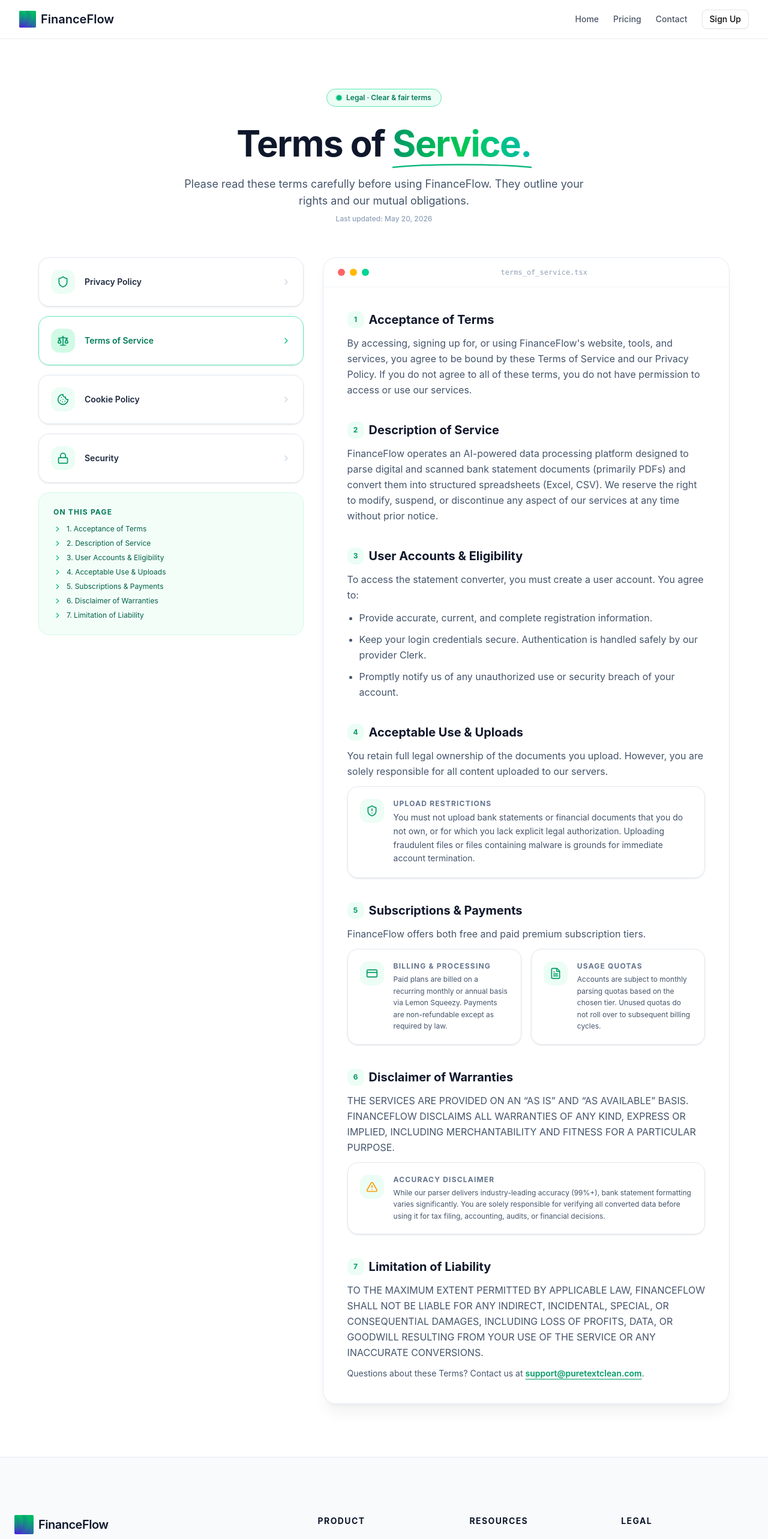
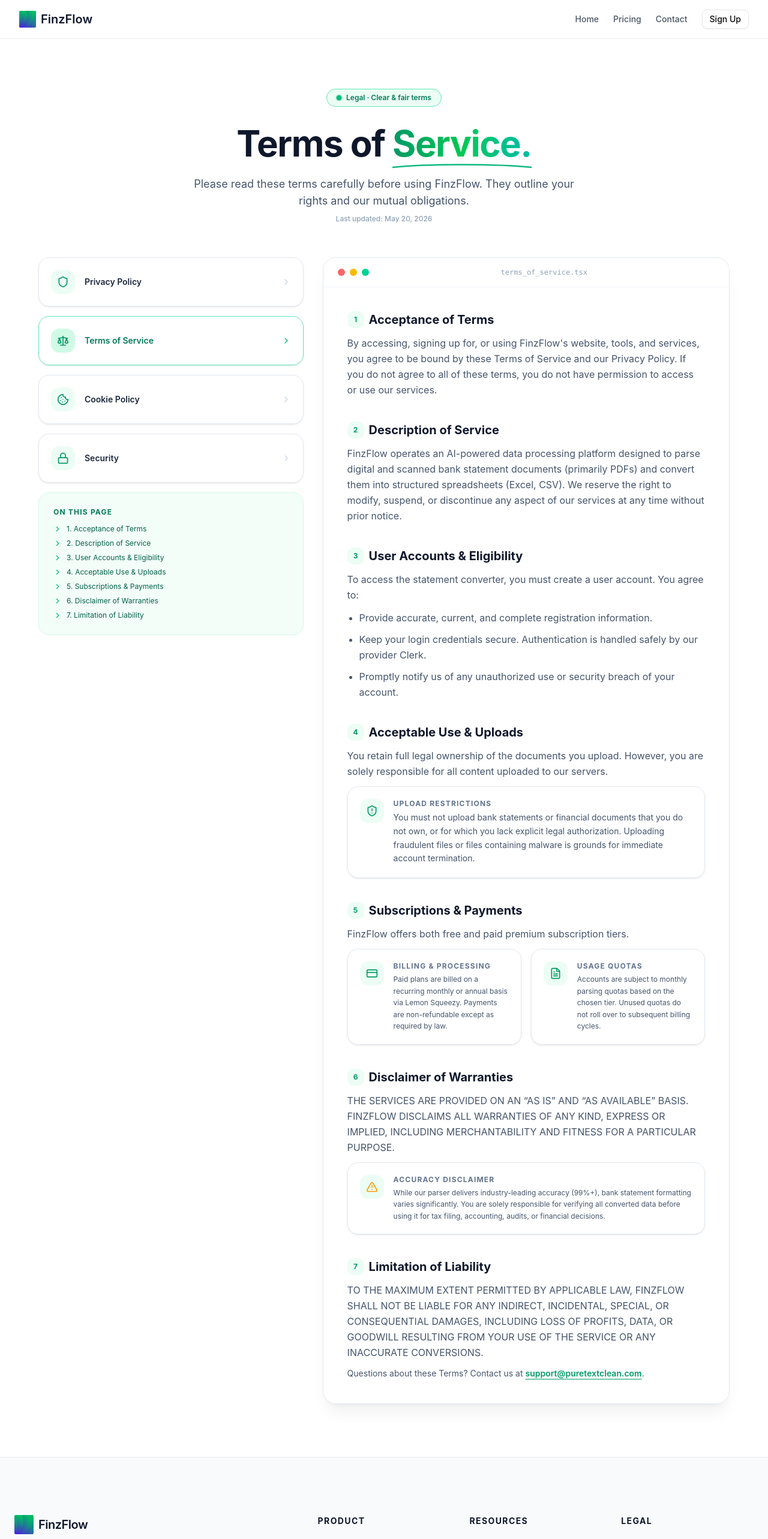
Before and after one commit to kavithra1000/FinanceFlow, a Next.js app: page /terms in a window 1280 px wide. Shown: the top 2566 px of the page at 60% size. Built offline with nearby package versions, Linux system fonts and the light colour scheme.

Commit message:
feat: implement core UI components and static pages for landing, pricing, and compliance documentation

```diff
--- a/src/app/contact/page.tsx
+++ b/src/app/contact/page.tsx
@@ -4,9 +4,9 @@
 import type { Metadata } from 'next'
 
 export const metadata: Metadata = {
-  title: 'Contact Us – FinanceFlow',
+  title: 'Contact Us – FinzFlow',
   description:
-    'Get in touch with the FinanceFlow team. We reply within 24 hours. Reach us at support@puretextclean.com.',
+    'Get in touch with the FinzFlow team. We reply within 24 hours. Reach us at support@puretextclean.com.',
 }
 
 const ContactPage = () => {
--- a/src/app/cookies/page.tsx
+++ b/src/app/cookies/page.tsx
@@ -4,8 +4,8 @@
 import { Cookie, Settings, ShieldAlert } from 'lucide-react'
 
 export const metadata: Metadata = {
-  title: 'Cookie Policy | FinanceFlow',
-  description: 'Understand how and why FinanceFlow uses cookies and tracking technologies on our website.',
+  title: 'Cookie Policy | FinzFlow',
+  description: 'Understand how and why FinzFlow uses cookies and tracking technologies on our website.',
 }
 
 export default function CookiesPage() {
@@ -46,7 +46,7 @@
           How We Use Cookies
         </h2>
         <p>
-          FinanceFlow uses cookies to recognize you when you sign in, protect your account against
+          FinzFlow uses cookies to recognize you when you sign in, protect your account against
           unauthorized access, remember your user settings, and analyze platform traffic to fix bugs
           and improve performance.
         </p>
--- a/src/app/layout.tsx
+++ b/src/app/layout.tsx
@@ -3,7 +3,7 @@
 import { ClerkProvider } from "@clerk/nextjs";
 
 export const metadata : Metadata = {
-  title: "Bank Statement to Excel Converter | FinanceFlow",
+  title: "Bank Statement to Excel Converter | FinzFlow",
   description:
     "Convert PDF bank statements into clean Excel or CSV files instantly. Supports multiple banks. Secure and fast.",
 };
--- a/src/app/privacy/page.tsx
+++ b/src/app/privacy/page.tsx
@@ -4,8 +4,8 @@
 import { EyeOff, Database, Trash2, Users } from 'lucide-react'
 
 export const metadata: Metadata = {
-  title: 'Privacy Policy | FinanceFlow',
-  description: 'Learn how FinanceFlow collects, processes, and protects your financial data and bank statement PDFs.',
+  title: 'Privacy Policy | FinzFlow',
+  description: 'Learn how FinzFlow collects, processes, and protects your financial data and bank statement PDFs.',
 }
 
 export default function PrivacyPage() {
@@ -35,7 +35,7 @@
           Introduction
         </h2>
         <p>
-          Welcome to <strong className="text-slate-800">FinanceFlow</strong>. We operate an AI-powered bank statement
+          Welcome to <strong className="text-slate-800">FinzFlow</strong>. We operate an AI-powered bank statement
           converter platform. We are committed to protecting your personal and financial information.
           This Privacy Policy explains how we collect, process, secure, and automatically delete your
           bank statements and other information when you use our service.
@@ -43,7 +43,7 @@
         <div className="flex items-start gap-3 p-4 rounded-2xl border border-emerald-100 bg-emerald-50/60 text-emerald-800 text-sm">
           <EyeOff className="w-5 h-5 text-emerald-600 shrink-0 mt-0.5" />
           <p>
-            <strong>Privacy First:</strong> FinanceFlow is built with privacy-first principles. We do not
+            <strong>Privacy First:</strong> FinzFlow is built with privacy-first principles. We do not
             sell your transactions or financial data to third-party brokers, advertisers, or aggregators.
           </p>
         </div>
--- a/src/app/terms/page.tsx
+++ b/src/app/terms/page.tsx
@@ -4,8 +4,8 @@
 import { FileText, CreditCard, ShieldAlert, AlertTriangle } from 'lucide-react'
 
 export const metadata: Metadata = {
-  title: 'Terms of Service | FinanceFlow',
-  description: 'Understand the terms, guidelines, and rules for using the FinanceFlow bank statement converter platform.',
+  title: 'Terms of Service | FinzFlow',
+  description: 'Understand the terms, guidelines, and rules for using the FinzFlow bank statement converter platform.',
 }
 
 export default function TermsPage() {
@@ -24,7 +24,7 @@
       title="Terms of"
       highlight="Service."
       badge="Legal · Clear & fair terms"
-      description="Please read these terms carefully before using FinanceFlow. They outline your rights and our mutual obligations."
+      description="Please read these terms carefully before using FinzFlow. They outline your rights and our mutual obligations."
       lastUpdated="May 20, 2026"
       fileLabel="terms_of_service.tsx"
       toc={toc}
@@ -36,7 +36,7 @@
           Acceptance of Terms
         </h2>
         <p>
-          By accessing, signing up for, or using FinanceFlow&apos;s website, tools, and services, you agree
+          By accessing, signing up for, or using FinzFlow&apos;s website, tools, and services, you agree
           to be bound by these Terms of Service and our Privacy Policy. If you do not agree to all of these
           terms, you do not have permission to access or use our services.
         </p>
@@ -49,7 +49,7 @@
           Description of Service
         </h2>
         <p>
-          FinanceFlow operates an AI-powered data processing platform designed to parse digital and scanned
+          FinzFlow operates an AI-powered data processing platform designed to parse digital and scanned
           bank statement documents (primarily PDFs) and convert them into structured spreadsheets (Excel, CSV).
           We reserve the right to modify, suspend, or discontinue any aspect of our services at any time
           without prior notice.
@@ -103,7 +103,7 @@
           <span className="inline-flex items-center justify-center w-7 h-7 rounded-lg bg-emerald-50 text-emerald-600 text-xs font-bold shrink-0">5</span>
           Subscriptions &amp; Payments
         </h2>
-        <p>FinanceFlow offers both free and paid premium subscription tiers.</p>
+        <p>FinzFlow offers both free and paid premium subscription tiers.</p>
         <div className="grid grid-cols-1 sm:grid-cols-2 gap-4">
           {[
             {
@@ -140,7 +140,7 @@
         </h2>
         <p>
           THE SERVICES ARE PROVIDED ON AN &ldquo;AS IS&rdquo; AND &ldquo;AS AVAILABLE&rdquo; BASIS.
-          FINANCEFLOW DISCLAIMS ALL WARRANTIES OF ANY KIND, EXPRESS OR IMPLIED, INCLUDING MERCHANTABILITY
+          FINZFLOW DISCLAIMS ALL WARRANTIES OF ANY KIND, EXPRESS OR IMPLIED, INCLUDING MERCHANTABILITY
           AND FITNESS FOR A PARTICULAR PURPOSE.
         </p>
         <div className="group rounded-2xl border border-slate-200 bg-white/80 backdrop-blur-sm shadow-sm p-5">
@@ -167,7 +167,7 @@
           Limitation of Liability
         </h2>
         <p>
-          TO THE MAXIMUM EXTENT PERMITTED BY APPLICABLE LAW, FINANCEFLOW SHALL NOT BE LIABLE FOR ANY
+          TO THE MAXIMUM EXTENT PERMITTED BY APPLICABLE LAW, FINZFLOW SHALL NOT BE LIABLE FOR ANY
           INDIRECT, INCIDENTAL, SPECIAL, OR CONSEQUENTIAL DAMAGES, INCLUDING LOSS OF PROFITS, DATA, OR
           GOODWILL RESULTING FROM YOUR USE OF THE SERVICE OR ANY INACCURATE CONVERSIONS.
         </p>
--- a/src/components/doc/Header.tsx
+++ b/src/components/doc/Header.tsx
@@ -42,7 +42,7 @@
           <Link href="/" className="flex items-center gap-2 shrink-0">
             <Image alt="logo" src="/logo.png" width={28} height={28} />
             <span className="text-lg font-extrabold text-slate-900 sm:text-xl">
-              FinanceFlow
+              FinzFlow
             </span>
           </Link>
 
--- a/src/components/landing/Benefits.tsx
+++ b/src/components/landing/Benefits.tsx
@@ -13,11 +13,11 @@
             </span>
 
             <h2 className="mt-4 text-3xl sm:text-4xl font-semibold text-slate-900">
-              Why choose FinanceFlow?
+              Why choose FinzFlow?
             </h2>
 
             <p className="mt-4 max-w-xl text-slate-600">
-              FinanceFlow removes the pain from processing bank statements —
+              FinzFlow removes the pain from processing bank statements —
               accurate results with zero manual work.
             </p>
 
@@ -69,7 +69,7 @@
 
               <div className="flex items-center justify-between border-b border-white/20 pb-4">
                 <span className="text-sm font-medium text-white">
-                  With FinanceFlow
+                  With FinzFlow
                 </span>
                 <span className="text-xl font-semibold text-white">
                   ~30 seconds
--- a/src/components/landing/Header.tsx
+++ b/src/components/landing/Header.tsx
@@ -63,7 +63,7 @@
           <Link href="/" className="flex items-center gap-2 shrink-0">
             <Image alt="logo" src="/logo.png" width={28} height={28} />
             <span className="text-lg font-semibold text-slate-900 sm:text-xl">
-              FinanceFlow
+              FinzFlow
             </span>
           </Link>
 
--- a/src/components/landing/Trust.tsx
+++ b/src/components/landing/Trust.tsx
@@ -16,7 +16,7 @@
           </h2>
 
           <p className="mt-4 max-w-2xl mx-auto text-slate-600">
-            FinanceFlow is built with privacy-first principles.
+            FinzFlow is built with privacy-first principles.
             Your bank statements are processed securely and never stored.
           </p>
         </div>
--- a/src/components/price/FreePlan.tsx
+++ b/src/components/price/FreePlan.tsx
@@ -6,7 +6,7 @@
     <div className="border-2 border-emerald-600 rounded-2xl p-8 text-left bg-white">
       <h3 className="text-xl font-semibold text-slate-900">Free</h3>
       <p className="mt-2 text-slate-600">
-        Try FinanceFlow with basic limits.
+        Try FinzFlow with basic limits.
       </p>
 
       <div className="mt-6 text-4xl font-semibold text-slate-900">
--- a/src/components/shared/Footer.tsx
+++ b/src/components/shared/Footer.tsx
@@ -56,7 +56,7 @@
             <Link href="/" className="flex items-center gap-2">
               <Image alt="logo" src="/logo.png" width={32} height={32} />
               <span className="text-xl font-semibold text-slate-900 tracking-tight">
-                FinanceFlow
+                FinzFlow
               </span>
             </Link>
             <p className="text-slate-500 text-sm leading-relaxed max-w-sm">
@@ -103,7 +103,7 @@
         {/* Bottom Bar */}
         <div className="mt-16 lg:mt-24 pt-8 border-t border-slate-200 flex flex-col sm:flex-row justify-between items-center gap-6">
           <p className="text-sm text-slate-500">
-            © {currentYear} FinanceFlow Inc. All rights reserved.
+            © {currentYear} FinzFlow Inc. All rights reserved.
             <span className="hidden sm:inline mx-2 text-slate-300">|</span>
             Made with <span className="text-rose-500">♥</span> globally.
           </p>
```
Also changed, not shown: src/app/security/page.tsx (+6 -6 lines).
